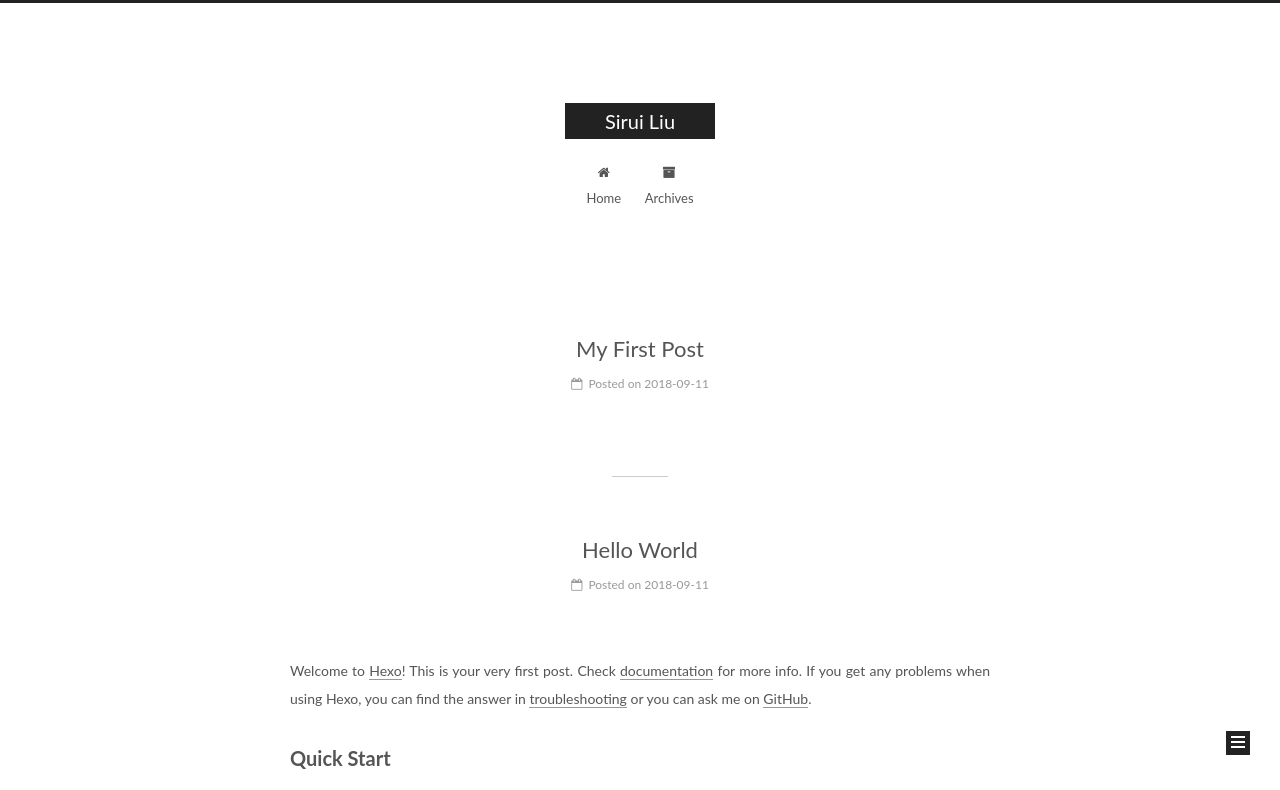
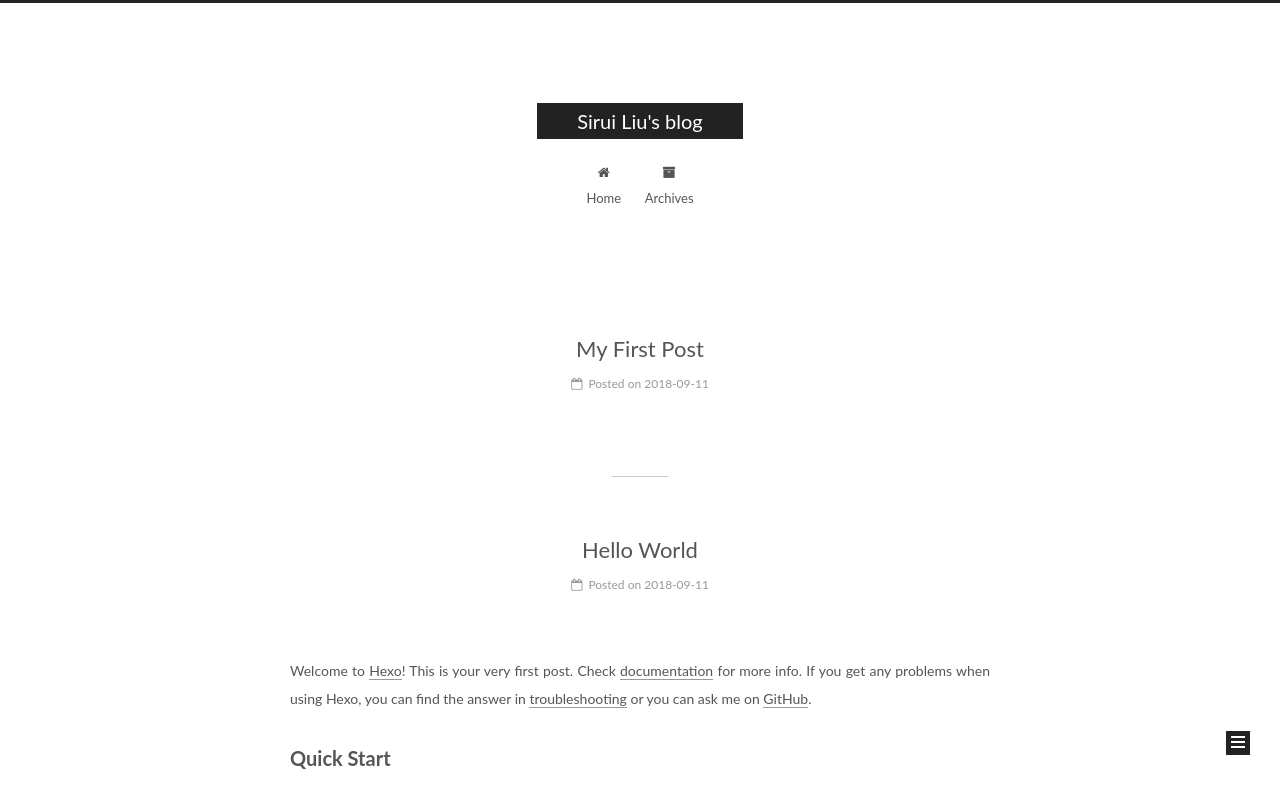
Before and after one commit to Sirui-Liu/Sirui-Liu.github.io, a plain HTML site: page index.html in a window 1280 px wide. Shown: the top 790 px of the page. Drawn offline with Linux system fonts and the light colour scheme.

Commit message:
Site updated: 2018-09-11 03:32:52

```diff
--- a/css/main.css
+++ b/css/main.css
@@ -1822,7 +1822,7 @@ pre .javascript .function {
   width: 4px;
   height: 4px;
   border-radius: 50%;
-  background: #9490ff;
+  background: #ffd4d9;
 }
 .links-of-blogroll {
   font-size: 13px;
--- a/index.html
+++ b/index.html
@@ -80,12 +80,12 @@
 
 
 <meta property="og:type" content="website">
-<meta property="og:title" content="Sirui Liu">
+<meta property="og:title" content="Sirui Liu&#39;s blog">
 <meta property="og:url" content="http://sirui-liu.github.io/index.html">
-<meta property="og:site_name" content="Sirui Liu">
+<meta property="og:site_name" content="Sirui Liu&#39;s blog">
 <meta property="og:locale" content="en">
 <meta name="twitter:card" content="summary">
-<meta name="twitter:title" content="Sirui Liu">
+<meta name="twitter:title" content="Sirui Liu&#39;s blog">
 
 
 
@@ -121,7 +121,7 @@
 
 
 
-  <title>Sirui Liu</title>
+  <title>Sirui Liu's blog</title>
 
 
 
@@ -152,7 +152,7 @@
     <div class="custom-logo-site-title">
       <a href="/"  class="brand" rel="start">
         <span class="logo-line-before"><i></i></span>
-        <span class="site-title">Sirui Liu</span>
+        <span class="site-title">Sirui Liu's blog</span>
         <span class="logo-line-after"><i></i></span>
       </a>
     </div>
@@ -238,7 +238,7 @@
     </span>
 
     <span hidden itemprop="publisher" itemscope itemtype="http://schema.org/Organization">
-      <meta itemprop="name" content="Sirui Liu">
+      <meta itemprop="name" content="Sirui Liu's blog">
     </span>
 
 
@@ -357,7 +357,7 @@
     </span>
 
     <span hidden itemprop="publisher" itemscope itemtype="http://schema.org/Organization">
-      <meta itemprop="name" content="Sirui Liu">
+      <meta itemprop="name" content="Sirui Liu's blog">
     </span>
 
 
```
Also changed, not shown: 2018/09/11/My-First-Post/index.html (+4 -4 lines), 2018/09/11/hello-world/index.html (+4 -4 lines), archives/2018/09/index.html (+5 -5 lines), archives/2018/index.html (+5 -5 lines), archives/index.html (+5 -5 lines), tags/test/index.html (+5 -5 lines).
